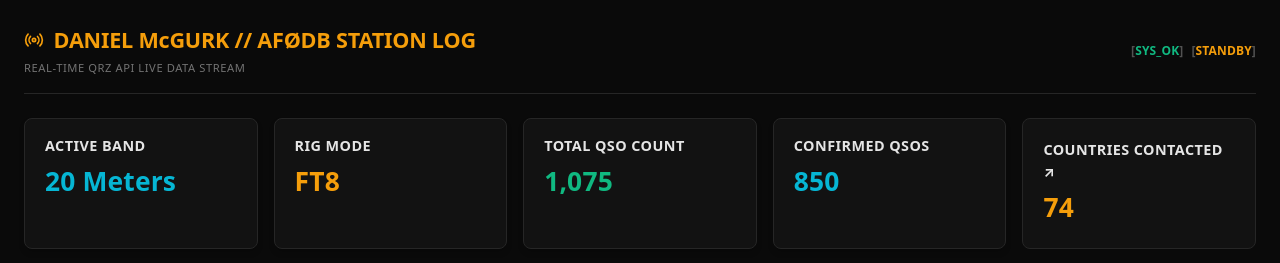
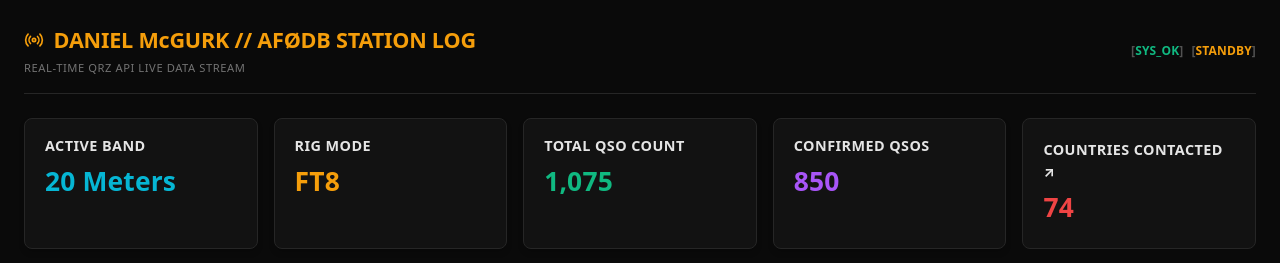
Before and after one commit to prenger745/af0db-radio, a Next.js app: page / in a window 1280 px wide. Shown: the top 263 px of the page. Built offline with nearby package versions, Linux system fonts and the light colour scheme; no server answers.

Commit message:
Update page.tsx

```diff
--- a/app/page.tsx
+++ b/app/page.tsx
@@ -119,7 +119,6 @@ export default function Page() {
           setLogs(newestFifteen);
           setIsLiveStream(true);
 
-          // FIXED: Cleans the output token to read "20 Meters" instead of appending redundant "M Meters" suffixes
           const rawBand = newestFifteen[0].band ? newestFifteen[0].band : "20M";
           const displayBand = rawBand.toUpperCase().endsWith("M")
             ? `${rawBand.substring(0, rawBand.length - 1)} Meters`
@@ -278,9 +277,8 @@ export default function Page() {
         </div>
       </header>
 
-      {/* Telemetry Strip */}
+      {/* Telemetry Strip (All numeric fields fully color-isolated) */}
       <section className="telemetry-strip">
-        {/* FIXED: Shifted the numeric display value color here from white to dynamic aviation cyan */}
         <div className="terminal-panel" style={{ padding: "1rem 1.25rem" }}>
           <span style={{ fontSize: "0.9rem", color: "#e5e5e5", textTransform: "uppercase", display: "block", fontWeight: 700, letterSpacing: "0.03em" }}>ACTIVE BAND</span>
           <div style={{ fontSize: "1.65rem", fontWeight: 800, color: "#06b6d4", marginTop: "0.35rem" }}>{stats.currentBand}</div>
@@ -298,10 +296,9 @@ export default function Page() {
 
         <div className="terminal-panel" style={{ padding: "1rem 1.25rem" }}>
           <span style={{ fontSize: "0.9rem", color: "#e5e5e5", textTransform: "uppercase", display: "block", fontWeight: 700, letterSpacing: "0.03em" }}>CONFIRMED QSOs</span>
-          <div style={{ fontSize: "1.65rem", fontWeight: 800, color: "#06b6d4", marginTop: "0.35rem" }}>{stats.confirmed}</div>
+          <div style={{ fontSize: "1.65rem", fontWeight: 800, color: "#a855f7", marginTop: "0.35rem" }}>{stats.confirmed}</div>
         </div>
 
-        {/* FIXED: Shifted the numeric value here from light blue to distinct solar amber to eliminate matching wall collision */}
         <a
           href="https://www.qsomap.com/QSOmapProduction/qsomapforosmQRZ.php?call=AF0DB"
           target="_blank"
@@ -311,7 +308,7 @@ export default function Page() {
           <span style={{ fontSize: "0.9rem", color: "#e5e5e5", textTransform: "uppercase", display: "block", fontWeight: 700, letterSpacing: "0.03em" }}>
             COUNTRIES CONTACTED ↗
           </span>
-          <div style={{ fontSize: "1.65rem", fontWeight: 800, color: "#f59e0b", marginTop: "0.35rem" }}>
+          <div style={{ fontSize: "1.65rem", fontWeight: 800, color: "#ef4444", marginTop: "0.35rem" }}>
             {stats.dxcc}
           </div>
         </a>
```
